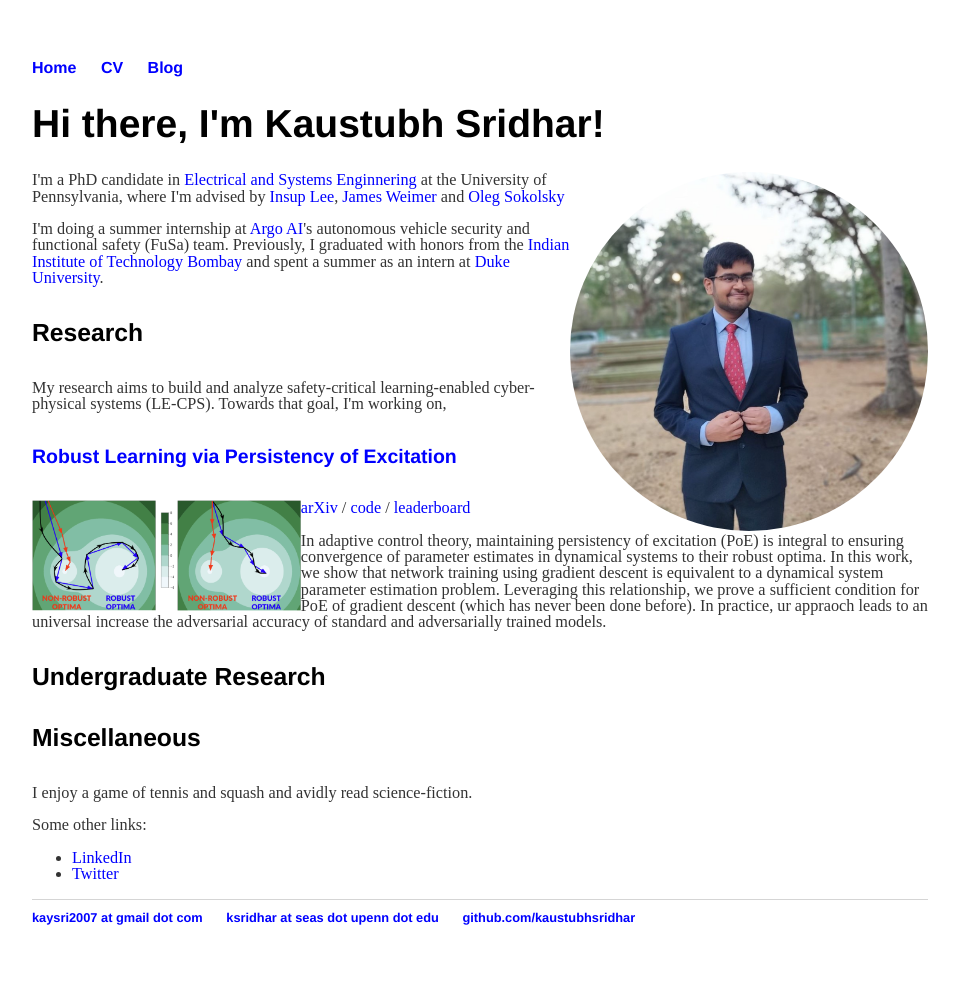
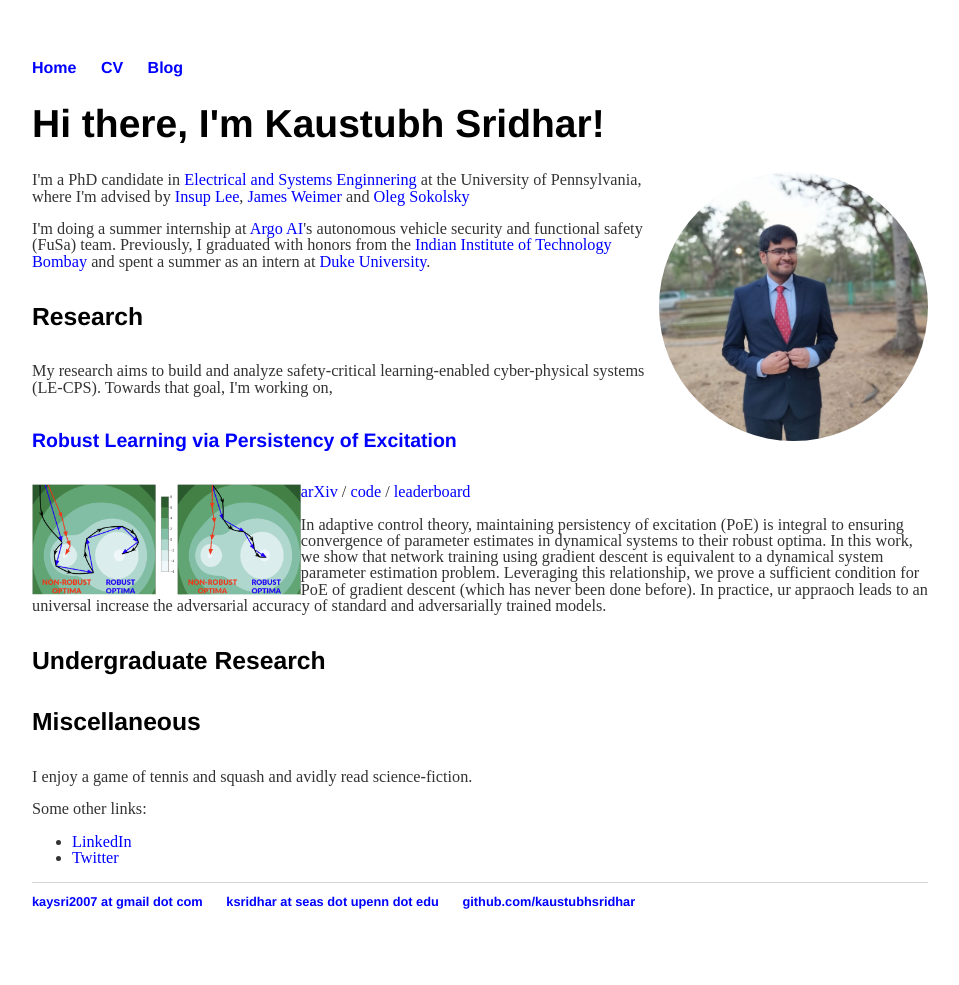
Before and after one commit to kaustubhsridhar/kaustubhsridhar_old.github.io, a Jekyll site: the page built from index.html, in a window 1280 px wide. Shown: the whole page, without its empty margins (160-1119 px from the left). Built offline with Jekyll 4.4.1, drawn with Linux system fonts in a browser that asks for light colours.

Commit message:
updated index

```diff
--- a/index.html
+++ b/index.html
@@ -5,7 +5,7 @@ title: Welcome To My Homepage
 
 <div class="blurb">
 	<font size="-1"><h1>Hi there, I'm Kaustubh Sridhar!</h1>
-	<img src="/dp.png" alt="Kaustubh Sridhar" align="right" style="width:40%;" class="img_dp">
+	<img src="/dp.png" alt="Kaustubh Sridhar" align="right" style="width:30%;" class="img_dp">
 	<p>I'm a PhD candidate in <a href="https://www.ese.upenn.edu/">Electrical and Systems Enginnering</a> at the University of Pennsylvania, where I'm advised by <a href="https://www.cis.upenn.edu/~lee/home/index.shtml">Insup Lee</a>, <a href="https://www.seas.upenn.edu/~weimerj/research.html">James Weimer</a> and <a href="https://www.seas.upenn.edu/directory/profile.php?ID=91">Oleg Sokolsky</a></p>
 		<p>I'm doing a summer internship at <a href="https://www.argo.ai/">Argo AI</a>'s autonomous vehicle security and functional safety (FuSa) team. Previously, I graduated with honors from the <a href="https://www.iitb.ac.in/">Indian Institute of Technology Bombay</a> and spent a summer as an intern at <a href="https://ece.duke.edu/">Duke University</a>.</p>
 
```
